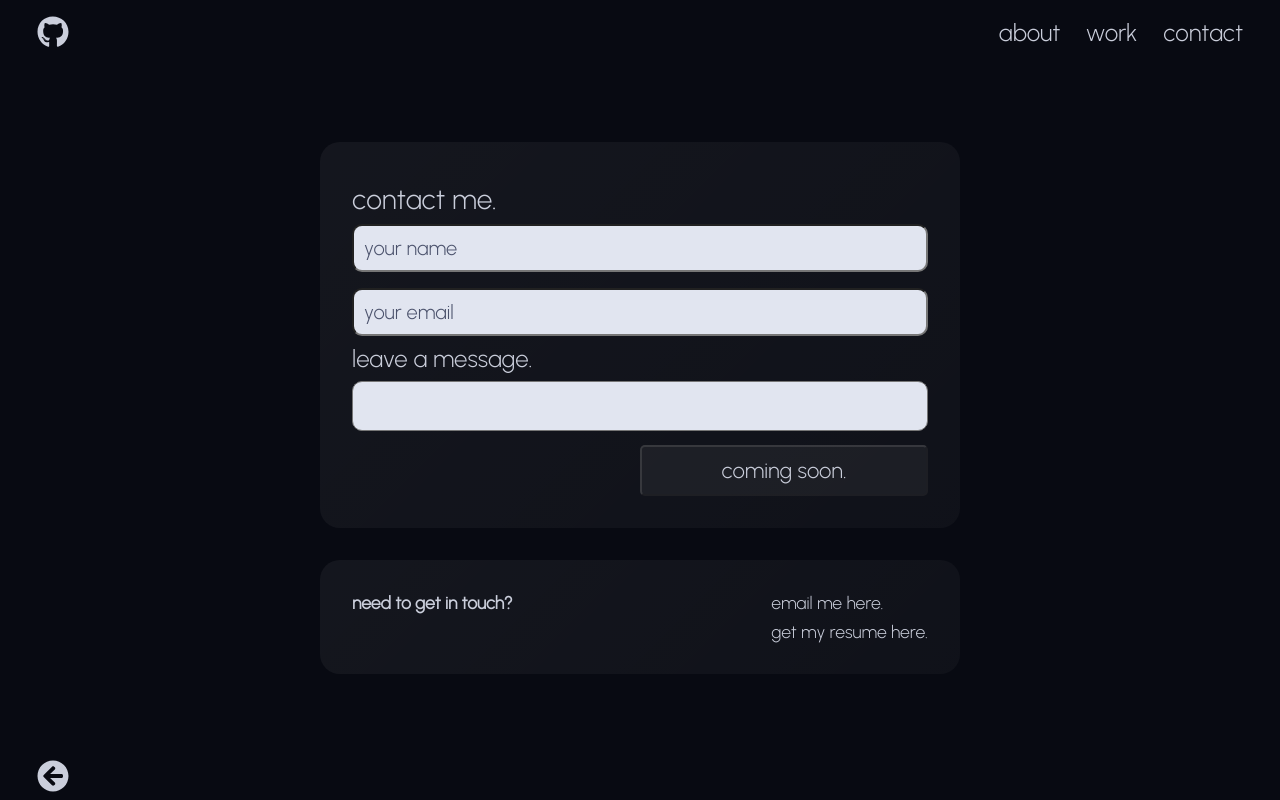
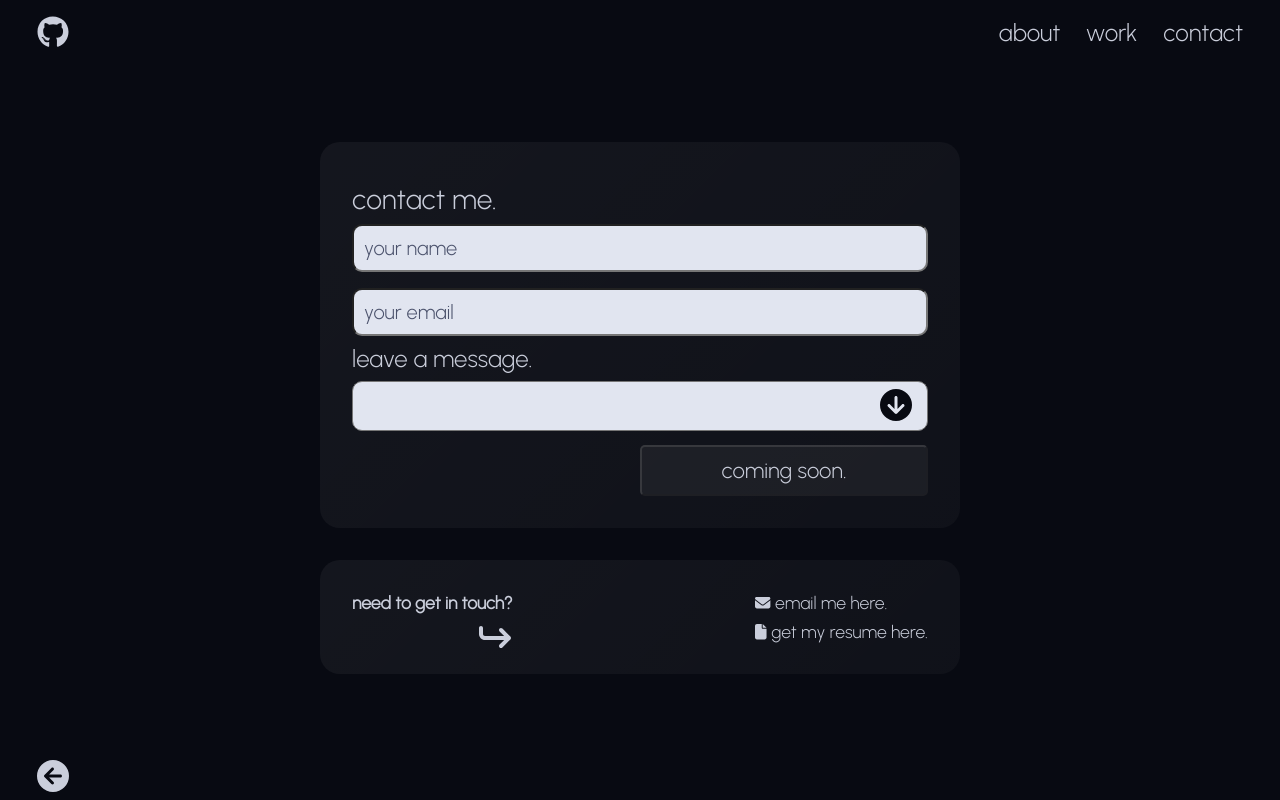
Before and after one commit to elliottdombrowski/portfolio-mern, a React (Create React App) app in the folder client/: page /contact in a window 1280 px wide. Built offline with nearby package versions, Linux system fonts and the light colour scheme.

Commit message:
updated fontawesome package versions

```diff
--- a/client/src/pages/contact/Contact.js
+++ b/client/src/pages/contact/Contact.js
@@ -6,11 +6,11 @@ import './styles.scss';
 import './query.scss';
 
 import { FontAwesomeIcon } from '@fortawesome/react-fontawesome';
-// import { faArrowCircleDown, faArrowTurnUp, faEnvelope, faFile } from '@fortawesome/free-solid-svg-icons';
-// const messageArrow = <FontAwesomeIcon icon={faArrowCircleDown} id='messageArrowDown' className='contact-arrow fa-2x' />
-// const arrowTurn = <FontAwesomeIcon icon={faArrowTurnUp} id='arrowTurn' className='fa-2x' />
-// const mail = <FontAwesomeIcon icon={faEnvelope} id='contactMail' className='fa-sm' />
-// const resume = <FontAwesomeIcon icon={faFile} id='contactResume' className='fa-sm' />
+import { faArrowCircleDown, faArrowTurnUp, faEnvelope, faFile } from '@fortawesome/free-solid-svg-icons';
+const messageArrow = <FontAwesomeIcon icon={faArrowCircleDown} id='messageArrowDown' className='contact-arrow fa-2x' />
+const arrowTurn = <FontAwesomeIcon icon={faArrowTurnUp} id='arrowTurn' className='fa-2x' />
+const mail = <FontAwesomeIcon icon={faEnvelope} id='contactMail' className='fa-sm' />
+const resume = <FontAwesomeIcon icon={faFile} id='contactResume' className='fa-sm' />
 
 const Contact = () => {
   const showTextArea = () => {
@@ -63,7 +63,7 @@ const Contact = () => {
               id='contactMessage'
             />
             <i onClick={showTextArea}>
-              {/* {messageArrow} */}
+              {messageArrow}
             </i>
           </div>
 
@@ -81,7 +81,7 @@ const Contact = () => {
             <h1 className='temp-header temp-contact'>
               need to get in touch?
             </h1>
-            {/* {arrowTurn} */}
+            {arrowTurn}
           </div>
 
           <div className='temp-right'>
@@ -89,7 +89,7 @@ const Contact = () => {
               href="mailto: elliottdombrowski@gmail.com"
               className='temp-contact'
             >
-              {/* {mail} */}
+              {mail}
               email me here.
             </a>
 
@@ -98,7 +98,7 @@ const Contact = () => {
               className='temp-contact'
               download
             >
-              {/* {resume} */}
+              {resume}
               get my resume here.
             </a>
           </div>
```
Also changed, not shown: client/package.json (+4 -4 lines), 1 other file (tests, documents, lock files or other folders).
